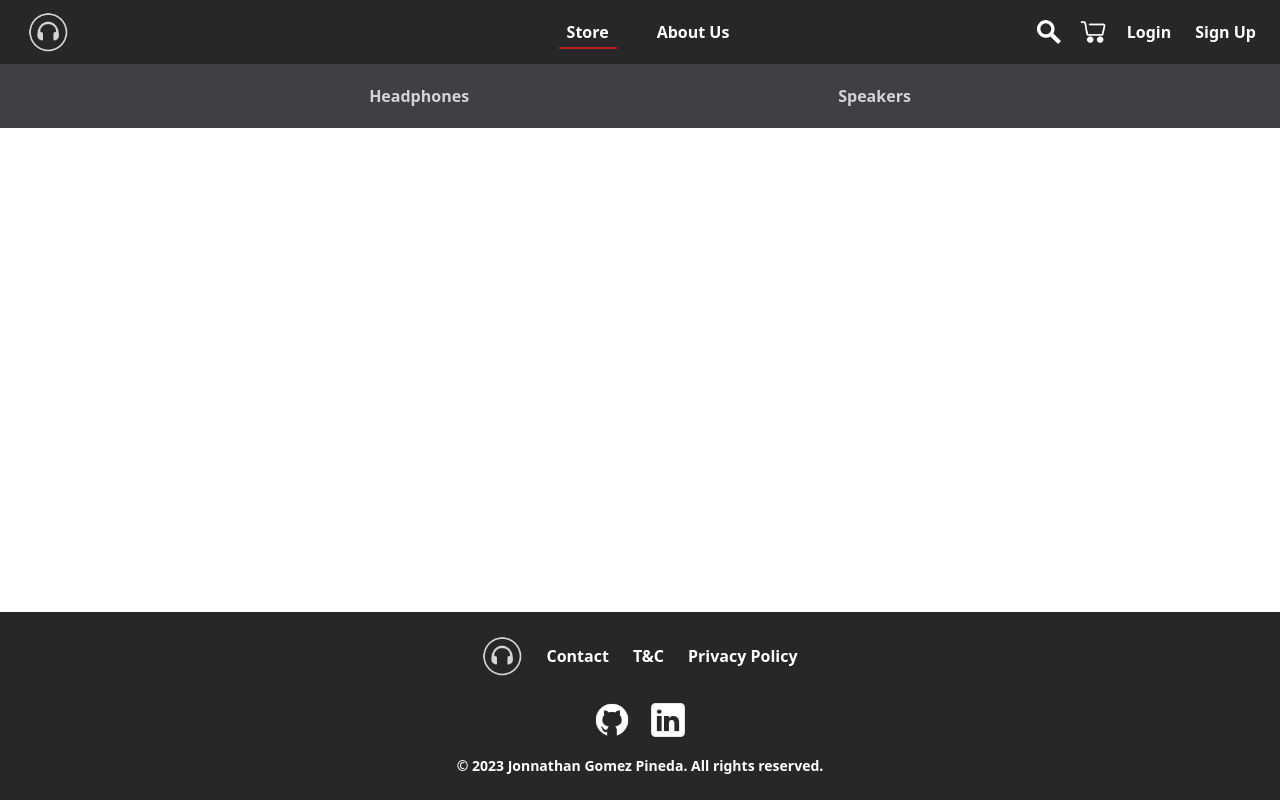
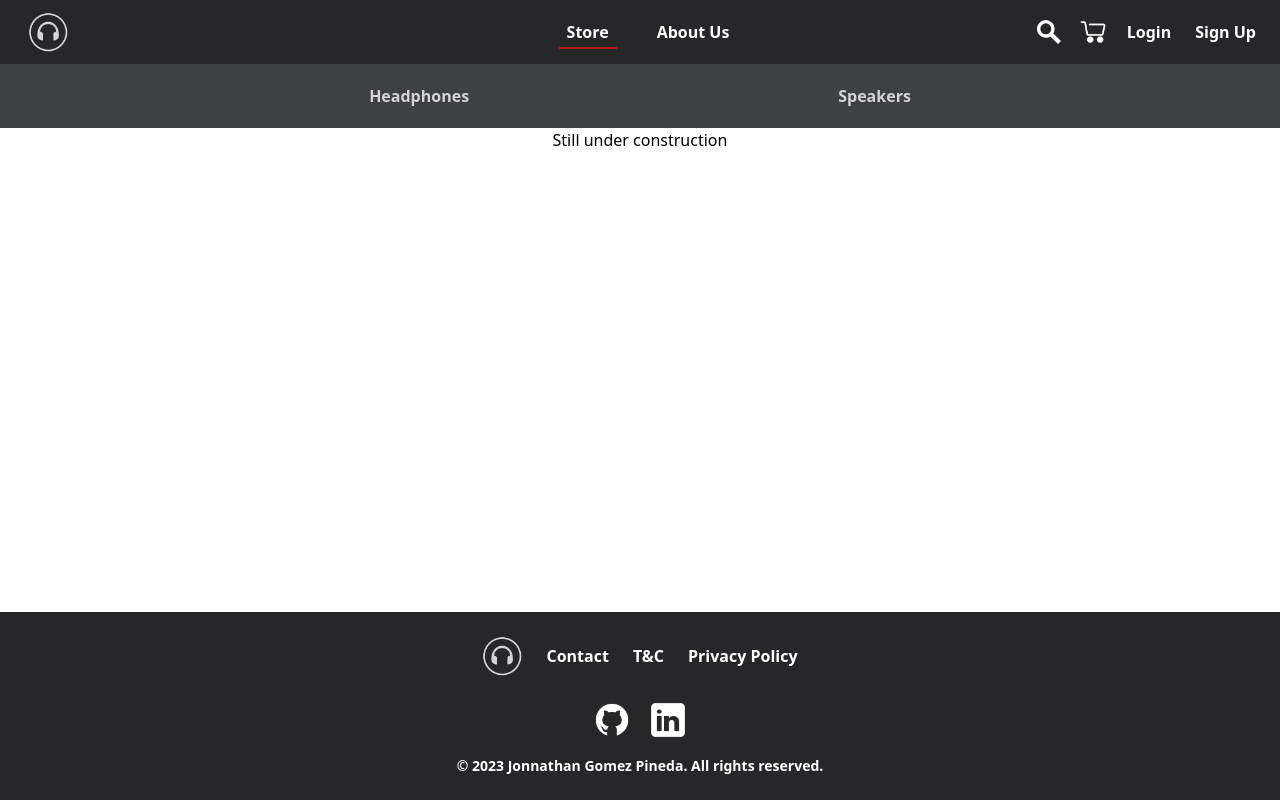
Before and after one commit to Jogopin/Groovz-client, a React (Vite) app: page /store in a window 1280 px wide. Built offline with nearby package versions, Linux system fonts and the light colour scheme; no server answers.

Commit message:
Optimize linkIsActive function, add placeholder message

```diff
--- a/src/pages/Store.jsx
+++ b/src/pages/Store.jsx
@@ -4,9 +4,9 @@ import { Link, Outlet, Route, Routes, useLocation } from "react-router-dom"
 
 
 const Store = () => {
+  const location = useLocation();
 
     const linkIsActive = (route)=>{
-        const location = useLocation();
         return location.pathname === route ? 'active-white' : '';
       }
 
@@ -22,6 +22,7 @@ const Store = () => {
           </li>
         </ul>
       </nav>
+      {location.pathname === "/store" && <div className="flex justify-center items-center"> Still under construction </div>}
       <Outlet/>
 
 
```
